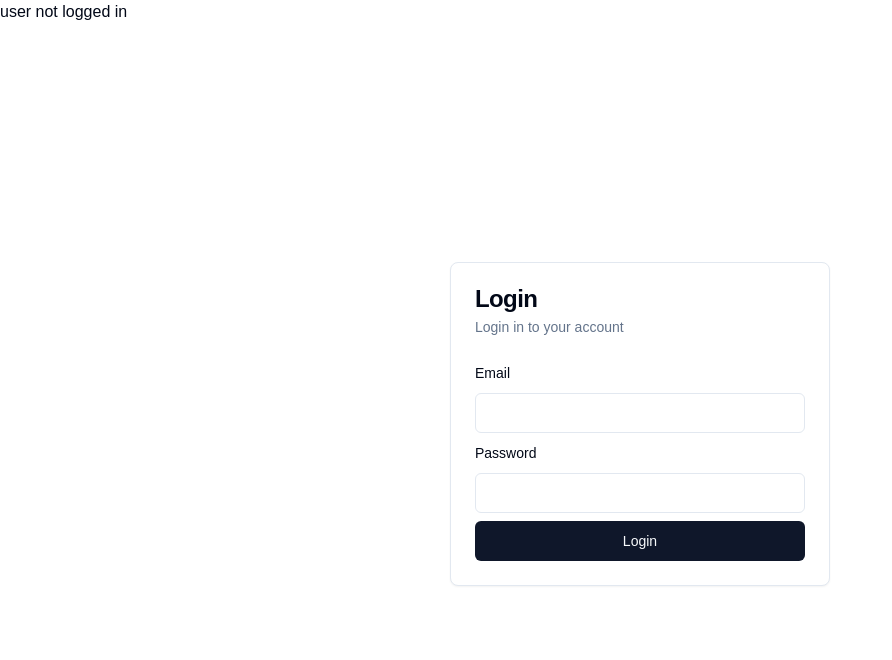
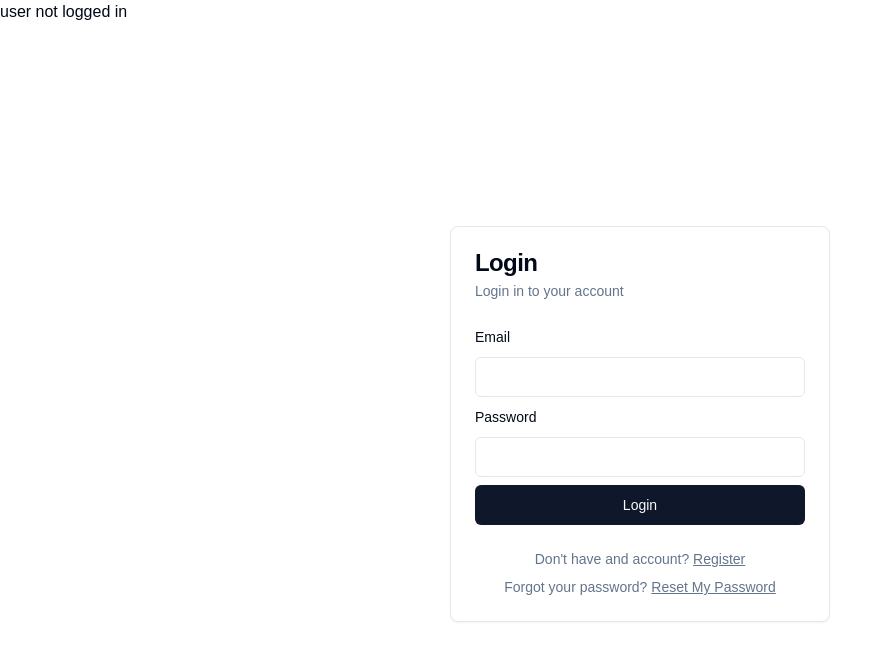
Before and after one commit to ccweerasinghe1994/next-auth, a Next.js app: page /login in a window 1280 px wide. Shown: the top 660 px of the page, without its empty margins (0-892 px from the left). Built offline with nearby package versions, Linux system fonts and the light colour scheme; no server answers.

Commit message:
enhance login error handling and add footer links for registration and password reset

```diff
--- a/app/login/actions.ts
+++ b/app/login/actions.ts
@@ -26,7 +26,10 @@
 
   try {
     await signIn("credentials", { email, password, redirect: false });
-  } catch (error) {
-    console.error(error);
+  } catch {
+    return {
+      error: true,
+      message: "Invalid credentials",
+    };
   }
 };
--- a/app/login/page.tsx
+++ b/app/login/page.tsx
@@ -4,6 +4,7 @@
   Card,
   CardContent,
   CardDescription,
+  CardFooter,
   CardHeader,
   CardTitle,
 } from "@/components/ui/card";
@@ -19,6 +20,7 @@
 import { emailSchema } from "@/validation/emailSchema";
 import { passwordSchema } from "@/validation/passwordSchema";
 import { zodResolver } from "@hookform/resolvers/zod";
+import Link from "next/link";
 import { useRouter } from "next/navigation";
 import { useForm } from "react-hook-form";
 import { z } from "zod";
@@ -44,6 +46,9 @@
     const response = await loginWithCredentials(data);
 
     if (response?.error) {
+      form.setError("root", {
+        message: response.message,
+      });
     } else {
       router.push("/my-account");
     }
@@ -90,7 +95,11 @@
                   )}
                   name={"password"}
                 />
-
+                {!!form.formState.errors.root?.message && (
+                  <FormMessage>
+                    {form.formState.errors.root.message}
+                  </FormMessage>
+                )}
                 <Button type={"submit"} className={"w-full"}>
                   Login
                 </Button>
@@ -98,6 +107,22 @@
             </form>
           </Form>
         </CardContent>
+        <CardFooter className="flex-col gap-2">
+          <div className="text-muted-foreground text-sm">
+            Don&apos;t have and account?{" "}
+            <Link href={"/register"} className="underline text-sm">
+              {" "}
+              Register
+            </Link>
+          </div>
+          <div className="text-muted-foreground text-sm">
+            Forgot your password?{" "}
+            <Link href={"/reset-password"} className="underline text-sm">
+              {" "}
+              Reset My Password
+            </Link>
+          </div>
+        </CardFooter>
       </Card>
     </main>
   );
--- a/app/register/page.tsx
+++ b/app/register/page.tsx
@@ -5,6 +5,7 @@
   Card,
   CardContent,
   CardDescription,
+  CardFooter,
   CardHeader,
   CardTitle,
 } from "@/components/ui/card";
@@ -130,6 +131,15 @@
               </form>
             </Form>
           </CardContent>
+          <CardFooter className="flex-col gap-2">
+            <div className="text-muted-foreground text-sm">
+              Already have an account?{" "}
+              <Link href={"/login"} className="underline text-sm">
+                {" "}
+                Login
+              </Link>
+            </div>
+          </CardFooter>
         </Card>
       )}
     </main>
```
